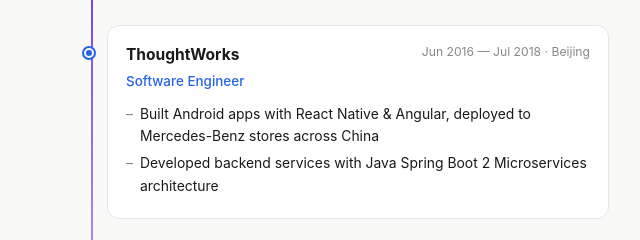
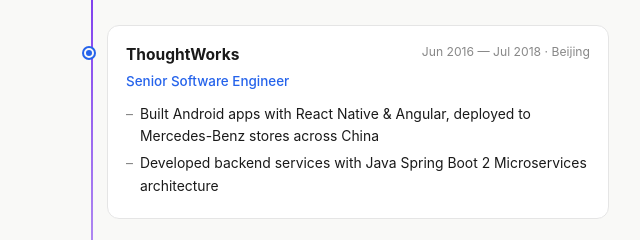
Before and after one commit to hejiaji/hejiaji.github.io, a plain HTML site: page resume/index.html in a window 1280 px wide. Shown: the part 1128-1368 px from the top of the page, 433-1073 px from the left. Drawn offline with Linux system fonts and the light colour scheme.

Commit message:
Update ThoughtWorks role to Senior Software Engineer in resume

```diff
--- a/resume/index.html
+++ b/resume/index.html
@@ -764,7 +764,7 @@
                         <span class="job-company"><a href="https://www.thoughtworks.com/" target="_blank" rel="noopener">ThoughtWorks</a></span>
                         <span class="job-period">Jun 2016 — Jul 2018 &middot; Beijing</span>
                     </div>
-                    <div class="job-role">Software Engineer</div>
+                    <div class="job-role">Senior Software Engineer</div>
                     <ul>
                         <li>Built Android apps with React Native &amp; Angular, deployed to Mercedes-Benz stores across China</li>
                         <li>Developed backend services with Java Spring Boot 2 Microservices architecture</li>
```
